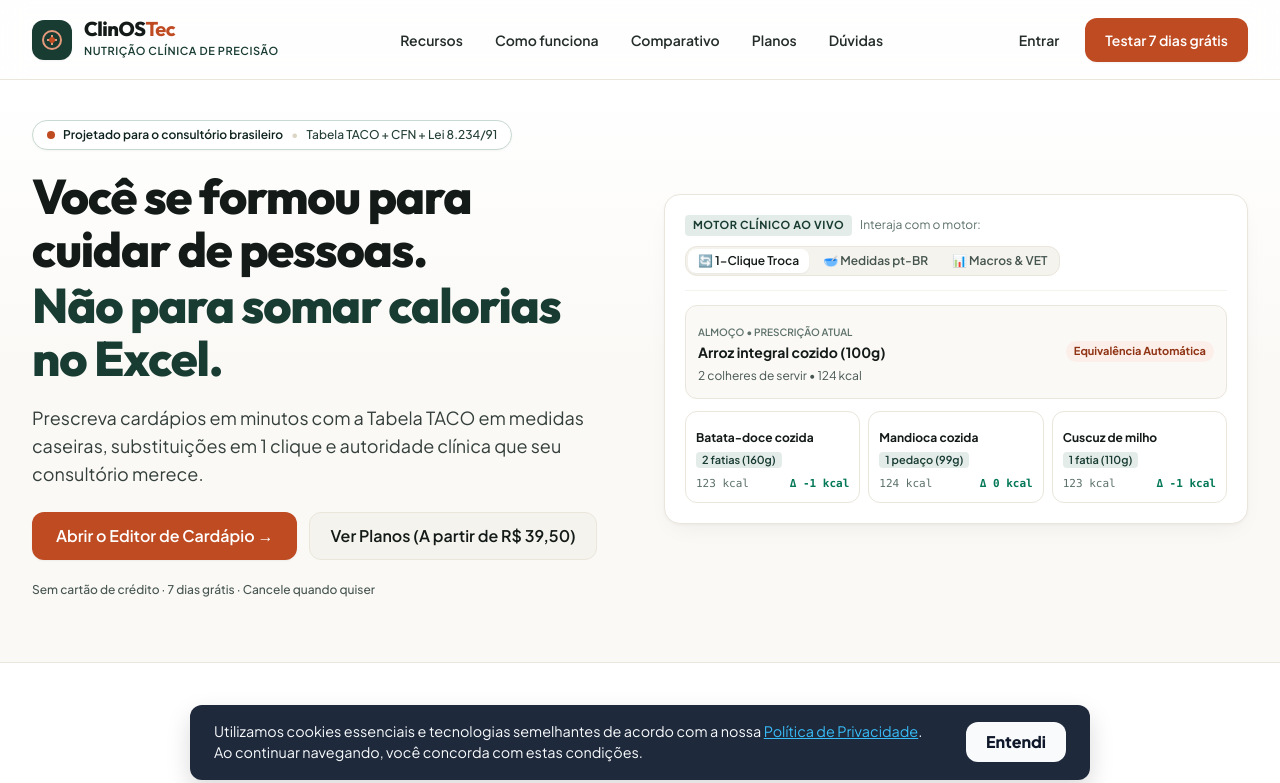
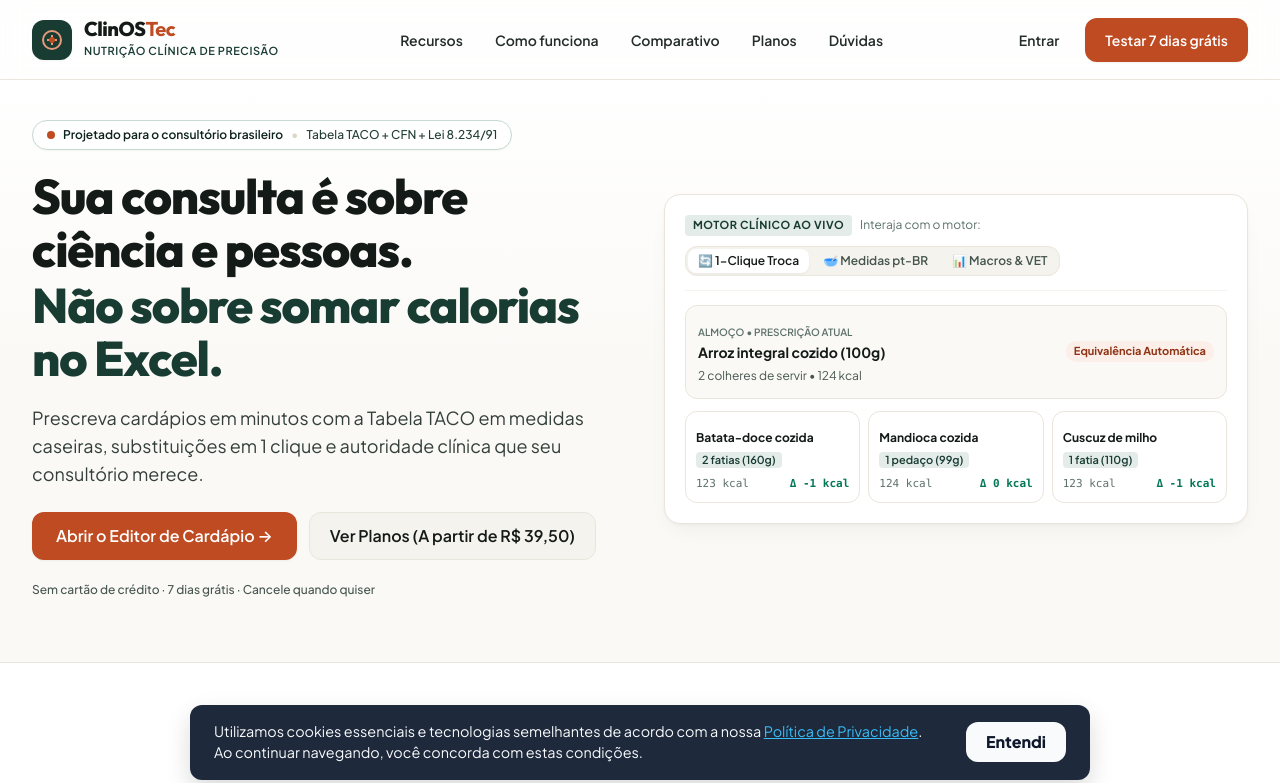
Before and after one commit to GiovaniPeter/nutrisys-saas, a Next.js app: page / in a window 1280 px wide. Shown: the top 783 px of the page. Built offline with nearby package versions, Linux system fonts and the light colour scheme; no server answers.

Commit message:
feat(hero): refine central headline copy and optimize Google Fonts delivery

```diff
--- a/src/app/layout.tsx
+++ b/src/app/layout.tsx
@@ -1,22 +1,7 @@
 import type { Metadata, Viewport } from "next";
-import { Plus_Jakarta_Sans, Outfit } from "next/font/google";
 import { CookieBanner } from "@/components/cookie-banner";
 import "./globals.css";
 import { GoogleAnalytics } from "@next/third-parties/google";
-
-const plusJakarta = Plus_Jakarta_Sans({
-  subsets: ["latin"],
-  variable: "--font-sans",
-  display: "swap",
-  weight: ["400", "500", "600", "700", "800"],
-});
-
-const outfit = Outfit({
-  subsets: ["latin"],
-  variable: "--font-display",
-  display: "swap",
-  weight: ["500", "600", "700", "800"],
-});
 
 export const viewport: Viewport = {
   themeColor: "#183B32",
@@ -90,7 +75,15 @@
   children: React.ReactNode;
 }>) {
   return (
-    <html lang="pt-BR" className={`${plusJakarta.variable} ${outfit.variable}`}>
+    <html lang="pt-BR">
+      <head>
+        <link rel="preconnect" href="https://fonts.googleapis.com" />
+        <link rel="preconnect" href="https://fonts.gstatic.com" crossOrigin="anonymous" />
+        <link
+          href="https://fonts.googleapis.com/css2?family=Outfit:wght@500;600;700;800&family=Plus+Jakarta+Sans:wght@400;500;600;700;800&display=swap"
+          rel="stylesheet"
+        />
+      </head>
       <body className="font-sans bg-sand-50 text-ink-900 antialiased selection:bg-terracotta-100 selection:text-terracotta-900">
         {children}
         <CookieBanner />
--- a/src/app/page.tsx
+++ b/src/app/page.tsx
@@ -124,9 +124,9 @@
                 className="font-display font-extrabold tracking-tight text-ink-900 leading-[1.08]"
                 style={{ fontSize: 'clamp(2.35rem, 3.8vw, 3.85rem)', maxWidth: '20ch' }}
               >
-                Você se formou para cuidar de pessoas.{' '}
+                Sua consulta é sobre ciência e pessoas.{' '}
                 <span className="text-sage-900 block mt-1">
-                  Não para somar calorias no Excel.
+                  Não sobre somar calorias no Excel.
                 </span>
               </h1>
 
--- a/tailwind.config.js
+++ b/tailwind.config.js
@@ -74,8 +74,8 @@
         },
       },
       fontFamily: {
-        sans: ['var(--font-sans)', 'Plus Jakarta Sans', 'system-ui', '-apple-system', 'sans-serif'],
-        display: ['var(--font-display)', 'Outfit', 'Plus Jakarta Sans', 'system-ui', 'sans-serif'],
+        sans: ['"Plus Jakarta Sans"', 'system-ui', '-apple-system', 'sans-serif'],
+        display: ['Outfit', '"Plus Jakarta Sans"', 'system-ui', 'sans-serif'],
       },
       boxShadow: {
         subtle: '0 1px 2px rgba(19, 26, 23, 0.04)',
```
